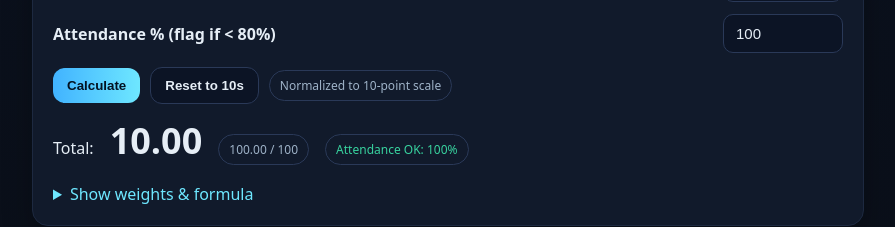
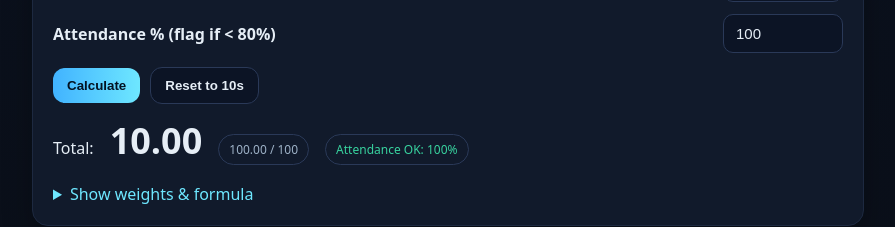
Before and after one commit to boyaloxer/starstruck-player-performance, a plain HTML site: page index.html in a window 1280 px wide. Shown: the part 463-690 px from the top of the page, without its empty margins (192-1087 px from the left). Drawn offline with Linux system fonts and the light colour scheme.

Commit message:
ui-adjust

```diff
--- a/index.html
+++ b/index.html
@@ -193,7 +193,6 @@
       <div class="stack">
         <button class="primary" id="calc">Calculate</button>
         <button id="reset">Reset to 10s</button>
-        <span class="pill" id="normNote">Normalized to 10-point scale</span>
       </div>
 
       <div class="result">
```
